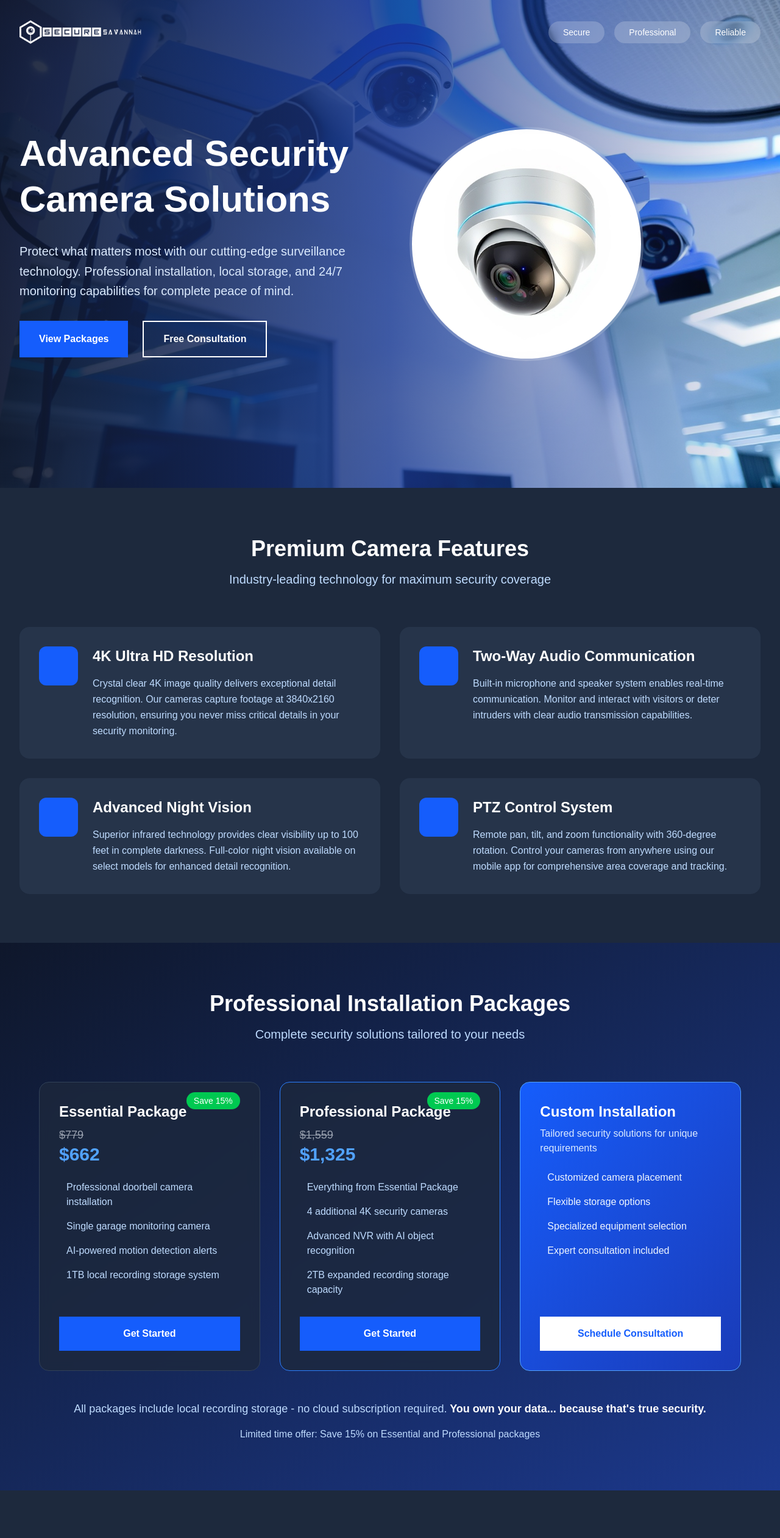
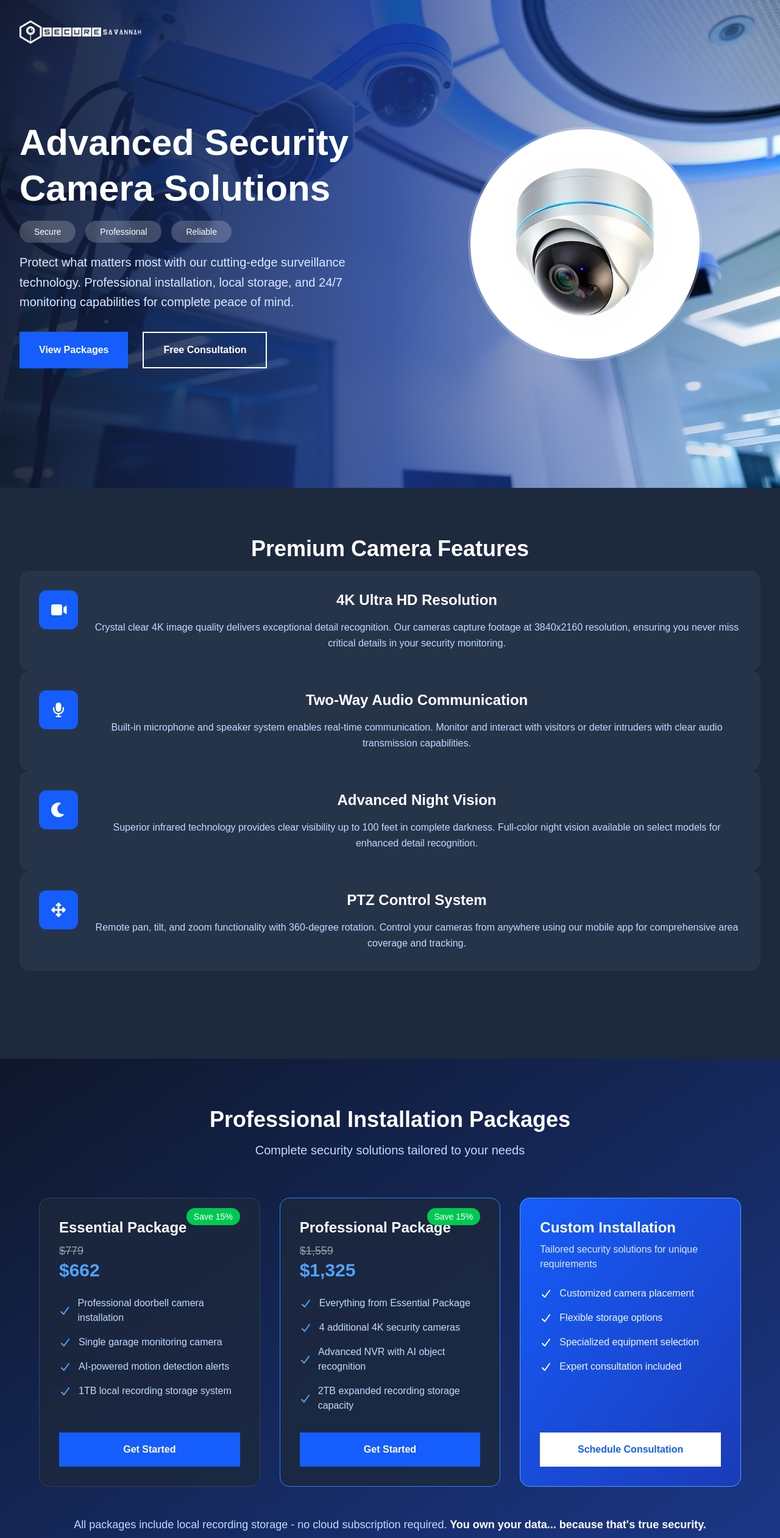
Before and after one commit to fetzsav/securesavannah, a Next.js app: page / in a window 1280 px wide. Shown: the top 2522 px of the page at 61% size. Built offline with nearby package versions, Linux system fonts and the light colour scheme.

Commit message:
before mobile optimizations

```diff
--- a/src/app/home.tsx
+++ b/src/app/home.tsx
@@ -2,13 +2,28 @@
 "use client";
 import React, { useState } from 'react';
 import Image from 'next/image';
+import { FontAwesomeIcon } from '@fortawesome/react-fontawesome';
+import {
+  faVideo,
+  faMicrophone,
+  faMoon,
+  faArrowsUpDownLeftRight,
+  faCheck,
+  faHome,
+  faBrain,
+  faTree,
+  faEnvelope,
+  faGlobe,
+  faPhone,
+} from '@fortawesome/free-solid-svg-icons';
+
 const HomePage: React.FC = () => {
 const [selectedPackage, setSelectedPackage] = useState<string>('');
 return (
 <div className="min-h-screen bg-gradient-to-br from-slate-900 via-blue-900 to-slate-800">
 {/* Hero Section */}
 <div
-    className="relative h-screen flex items-center justify-center overflow-hidden"
+    className="relative min-h-screen flex items-center justify-center overflow-hidden"
     style={{
     backgroundImage: `url('/images/splash1.jpg')`, // <-- Updated
     backgroundSize: 'cover',
@@ -28,29 +43,29 @@ return (
             height={80}
         />
         </div>
-        <div className="flex space-x-4">
-        <span className="px-6 py-2 bg-white/20 backdrop-blur-sm rounded-full text-white text-sm font-medium">
-            Secure
-        </span>
-        <span className="px-6 py-2 bg-white/20 backdrop-blur-sm rounded-full text-white text-sm font-medium">
-            Professional
-        </span>
-        <span className="px-6 py-2 bg-white/20 backdrop-blur-sm rounded-full text-white text-sm font-medium">
-            Reliable
-        </span>
-        </div>
     </div>
     </div>
     {/* Hero Content */}
-    <div className="relative z-10 max-w-7xl mx-auto px-8 grid grid-cols-2 gap-16 items-center">
-    <div className="text-white">
-        <h1 className="text-6xl font-bold mb-8 leading-tight">
+    <div className="relative z-10 max-w-7xl mx-auto px-8 grid grid-cols-1 lg:grid-cols-2 gap-16 items-center py-24 lg:py-0">
+    <div className="text-white text-center lg:text-left">
+        <h1 className="text-4xl md:text-5xl lg:text-6xl font-bold mb-4 leading-tight">
         Advanced Security Camera Solutions
         </h1>
-        <p className="text-xl text-blue-100 mb-8 leading-relaxed">
+        <div className="flex space-x-4 mb-4 justify-center lg:justify-start">
+          <span className="px-6 py-2 bg-white/20 backdrop-blur-sm rounded-full text-white text-sm font-medium">
+              Secure
+          </span>
+          <span className="px-6 py-2 bg-white/20 backdrop-blur-sm rounded-full text-white text-sm font-medium">
+              Professional
+          </span>
+          <span className="px-6 py-2 bg-white/20 backdrop-blur-sm rounded-full text-white text-sm font-medium">
+              Reliable
+          </span>
+        </div>
+        <p className="text-lg lg:text-xl text-blue-100 mb-8 leading-relaxed">
         Protect what matters most with our cutting-edge surveillance technology. Professional installation, local storage, and 24/7 monitoring capabilities for complete peace of mind.
         </p>
-        <div className="flex space-x-6">
+        <div className="flex flex-col sm:flex-row gap-4 sm:gap-6 justify-center lg:justify-start">
         <button className="px-8 py-4 bg-blue-600 hover:bg-blue-700 text-white font-semibold !rounded-button whitespace-nowrap cursor-pointer transition-colors">
             View Packages
         </button>
@@ -59,8 +74,8 @@ return (
         </button>
         </div>
     </div>
-    <div>
-        <div className="relative w-96 h-96 rounded-full overflow-hidden border-4 border-white/20 backdrop-blur-sm">
+    <div className="flex justify-center">
+        <div className="relative w-72 h-72 lg:w-96 lg:h-96 rounded-full overflow-hidden border-4 border-white/20 backdrop-blur-sm">
         <Image
             src="/images/turret_cam.jpg" // <-- Updated
             alt="Security Camera"
@@ -74,15 +89,12 @@ return (
 {/* Features Section */}
 <div className="py-20 bg-slate-800">
     <div className="max-w-7xl mx-auto px-8">
-    <div className="text-center mb-16">
-        <h2 className="text-4xl font-bold text-white mb-4">Premium Camera Features</h2>
-        <p className="text-xl text-blue-200">Industry-leading technology for maximum security coverage</p>
-    </div>
-    <div className="grid grid-cols-2 gap-8">
+    <div className="text-center mb-12 md:mb-16">
+        <h2 className="text-3xl md:text-4xl font-bold text-white mb-4">Premium Camera Features</h2>
         {/* HD Feature */}
         <div className="flex items-start space-x-6 p-8 bg-slate-700/50 rounded-2xl backdrop-blur-sm h-full">
         <div className="w-16 h-16 bg-blue-600 rounded-xl flex items-center justify-center flex-shrink-0">
-            <i className="fas fa-video text-white text-2xl"></i>
+            <FontAwesomeIcon icon={faVideo} className="text-white text-2xl" />
         </div>
         <div>
             <h3 className="text-2xl font-bold text-white mb-4">4K Ultra HD Resolution</h3>
@@ -94,7 +106,7 @@ return (
         {/* Audio Feature */}
         <div className="flex items-start space-x-6 p-8 bg-slate-700/50 rounded-2xl backdrop-blur-sm h-full">
         <div className="w-16 h-16 bg-blue-600 rounded-xl flex items-center justify-center flex-shrink-0">
-            <i className="fas fa-microphone text-white text-2xl"></i>
+            <FontAwesomeIcon icon={faMicrophone} className="text-white text-2xl" />
         </div>
         <div>
             <h3 className="text-2xl font-bold text-white mb-4">Two-Way Audio Communication</h3>
@@ -106,7 +118,7 @@ return (
         {/* Night Vision Feature */}
         <div className="flex items-start space-x-6 p-8 bg-slate-700/50 rounded-2xl backdrop-blur-sm h-full">
         <div className="w-16 h-16 bg-blue-600 rounded-xl flex items-center justify-center flex-shrink-0">
-            <i className="fas fa-moon text-white text-2xl"></i>
+            <FontAwesomeIcon icon={faMoon} className="text-white text-2xl" />
         </div>
         <div>
             <h3 className="text-2xl font-bold text-white mb-4">Advanced Night Vision</h3>
@@ -118,7 +130,7 @@ return (
         {/* PTZ Feature */}
         <div className="flex items-start space-x-6 p-8 bg-slate-700/50 rounded-2xl backdrop-blur-sm h-full">
         <div className="w-16 h-16 bg-blue-600 rounded-xl flex items-center justify-center flex-shrink-0">
-            <i className="fas fa-arrows-alt text-white text-2xl"></i>
+            <FontAwesomeIcon icon={faArrowsUpDownLeftRight} className="text-white text-2xl" />
         </div>
         <div>
             <h3 className="text-2xl font-bold text-white mb-4">PTZ Control System</h3>
@@ -150,19 +162,19 @@ return (
         </div>
         <ul className="space-y-4 mb-8 flex-grow">
             <li className="flex items-center text-blue-200">
-            <i className="fas fa-check text-blue-400 mr-3"></i>
+            <FontAwesomeIcon icon={faCheck} className="text-blue-400 mr-3" />
             Professional doorbell camera installation
             </li>
             <li className="flex items-center text-blue-200">
-            <i className="fas fa-check text-blue-400 mr-3"></i>
+            <FontAwesomeIcon icon={faCheck} className="text-blue-400 mr-3" />
             Single garage monitoring camera
             </li>
             <li className="flex items-center text-blue-200">
-            <i className="fas fa-check text-blue-400 mr-3"></i>
+            <FontAwesomeIcon icon={faCheck} className="text-blue-400 mr-3" />
             AI-powered motion detection alerts
             </li>
             <li className="flex items-center text-blue-200">
-            <i className="fas fa-check text-blue-400 mr-3"></i>
+            <FontAwesomeIcon icon={faCheck} className="text-blue-400 mr-3" />
             1TB local recording storage system
             </li>
         </ul>
@@ -189,19 +201,19 @@ return (
         </div>
         <ul className="space-y-4 mb-8 flex-grow">
             <li className="flex items-center text-blue-200">
-            <i className="fas fa-check text-blue-400 mr-3"></i>
+            <FontAwesomeIcon icon={faCheck} className="text-blue-400 mr-3" />
             Everything from Essential Package
             </li>
             <li className="flex items-center text-blue-200">
-            <i className="fas fa-check text-blue-400 mr-3"></i>
+            <FontAwesomeIcon icon={faCheck} className="text-blue-400 mr-3" />
             4 additional 4K security cameras
             </li>
             <li className="flex items-center text-blue-200">
-            <i className="fas fa-check text-blue-400 mr-3"></i>
+            <FontAwesomeIcon icon={faCheck} className="text-blue-400 mr-3" />
             Advanced NVR with AI object recognition
             </li>
             <li className="flex items-center text-blue-200">
-            <i className="fas fa-check text-blue-400 mr-3"></i>
+            <FontAwesomeIcon icon={faCheck} className="text-blue-400 mr-3" />
             2TB expanded recording storage capacity
             </li>
         </ul>
@@ -224,19 +236,19 @@ return (
         </div>
         <ul className="space-y-4 mb-8 flex-grow">
             <li className="flex items-center text-blue-50">
-            <i className="fas fa-check text-white mr-3"></i>
+            <FontAwesomeIcon icon={faCheck} className="text-white mr-3" />
             Customized camera placement
             </li>
             <li className="flex items-center text-blue-50">
-            <i className="fas fa-check text-white mr-3"></i>
+            <FontAwesomeIcon icon={faCheck} className="text-white mr-3" />
             Flexible storage options
             </li>
             <li className="flex items-center text-blue-50">
-            <i className="fas fa-check text-white mr-3"></i>
+            <FontAwesomeIcon icon={faCheck} className="text-white mr-3" />
             Specialized equipment selection
             </li>
             <li className="flex items-center text-blue-50">
-            <i className="fas fa-check text-white mr-3"></i>
+            <FontAwesomeIcon icon={faCheck} className="text-white mr-3" />
             Expert consultation included
             </li>
         </ul>
@@ -268,7 +280,7 @@ return (
         <div className="space-y-6">
             <div className="flex items-center space-x-4">
             <div className="w-12 h-12 bg-blue-600 rounded-lg flex items-center justify-center">
-                <i className="fas fa-home text-white"></i>
+                <FontAwesomeIcon icon={faHome} className="text-white" />
             </div>
             <div>
                 <h3 className="text-xl font-semibold text-white">Indoor Monitoring</h3>
@@ -277,7 +289,7 @@ return (
             </div>
             <div className="flex items-center space-x-4">
             <div className="w-12 h-12 bg-blue-600 rounded-lg flex items-center justify-center">
-                <i className="fas fa-brain text-white"></i>
+                <FontAwesomeIcon icon={faBrain} className="text-white" />
             </div>
             <div>
                 <h3 className="text-xl font-semibold text-white">AI Object Detection</h3>
@@ -286,7 +298,7 @@ return (
             </div>
             <div className="flex items-center space-x-4">
             <div className="w-12 h-12 bg-blue-600 rounded-lg flex items-center justify-center">
-                <i className="fas fa-tree text-white"></i>
+                <FontAwesomeIcon icon={faTree} className="text-white" />
             </div>
             <div>
                 <h3 className="text-xl font-semibold text-white">Outdoor Protection</h3>
@@ -315,21 +327,21 @@ return (
     <div className="grid grid-cols-3 gap-8 mb-12">
         <div className="bg-slate-800/50 backdrop-blur-sm rounded-2xl p-8">
         <div className="w-16 h-16 bg-blue-600 rounded-full flex items-center justify-center mx-auto mb-4">
-            <i className="fas fa-envelope text-white text-xl"></i>
+            <FontAwesomeIcon icon={faEnvelope} className="text-white text-xl" />
         </div>
         <h3 className="text-xl font-semibold text-white mb-2">Email Us</h3>
         <p className="text-blue-200">info@securesavannah.com</p>
         </div>
         <div className="bg-slate-800/50 backdrop-blur-sm rounded-2xl p-8">
         <div className="w-16 h-16 bg-blue-600 rounded-full flex items-center justify-center mx-auto mb-4">
-            <i className="fas fa-globe text-white text-xl"></i>
+            <FontAwesomeIcon icon={faGlobe} className="text-white text-xl" />
         </div>
         <h3 className="text-xl font-semibold text-white mb-2">Visit Website</h3>
         <p className="text-blue-200">www.securesavannah.com</p>
         </div>
         <div className="bg-slate-800/50 backdrop-blur-sm rounded-2xl p-8">
         <div className="w-16 h-16 bg-blue-600 rounded-full flex items-center justify-center mx-auto mb-4">
-            <i className="fas fa-phone text-white text-xl"></i>
+            <FontAwesomeIcon icon={faPhone} className="text-white text-xl" />
         </div>
         <h3 className="text-xl font-semibold text-white mb-2">Call Today</h3>
         <p className="text-blue-200">(912) 310-7665</p>
```
